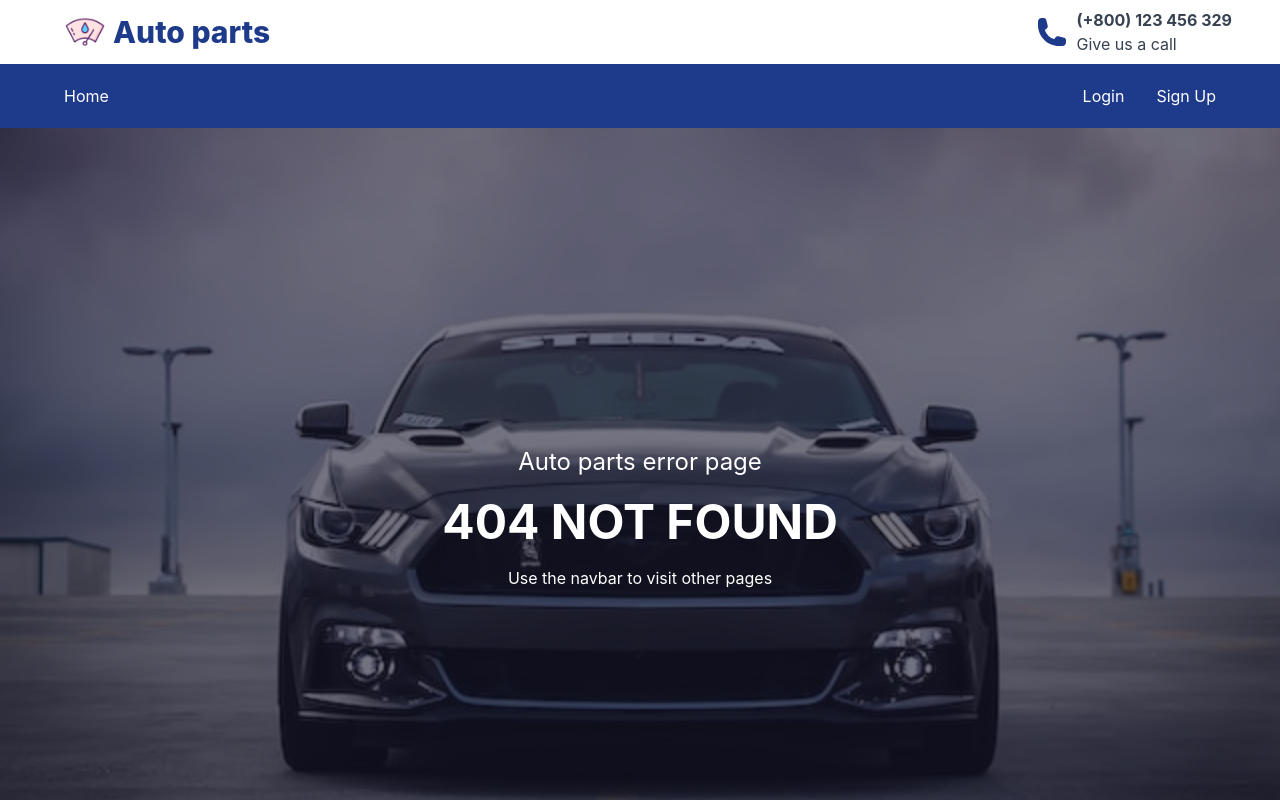
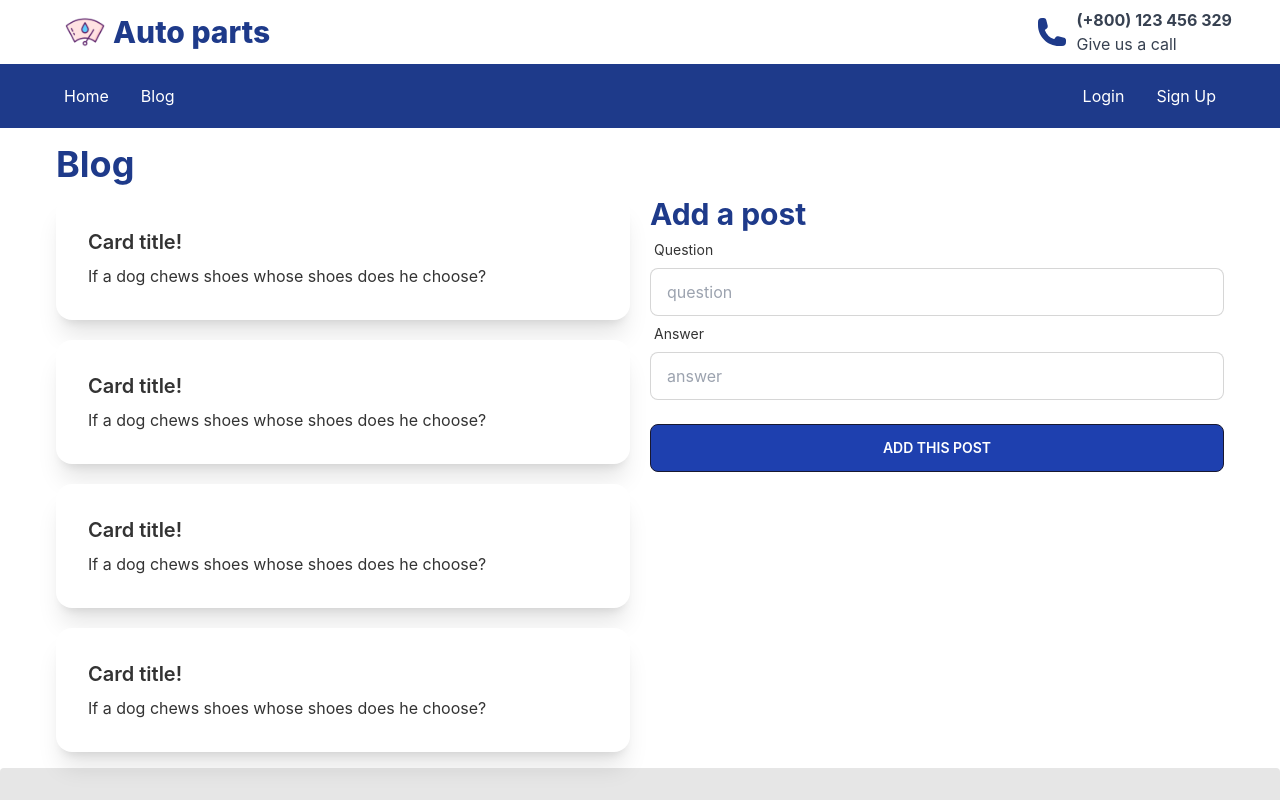
Before and after one commit to ashrafcse3/auto-parts-client-assignment-12, a React (Create React App) app: page /blog in a window 1280 px wide. Shown: the top 800 px of the page. Built offline with nearby package versions, Linux system fonts and the light colour scheme; no server answers.

Commit message:
blog design added

```diff
--- /dev/null
+++ b/src/Pages/Blog/AddAPost/AddAPost.js
@@ -0,0 +1,37 @@
+import React from 'react';
+import { useForm } from 'react-hook-form';
+
+const AddAPost = () => {
+    const { register, handleSubmit, formState: { errors }, } = useForm();
+
+    const onSubmit = data => {
+        console.log(data)
+    }
+
+    return (
+        <div>
+            <h1 className='text-3xl font-bold text-blue-900'>Add a post</h1>
+            <form onSubmit={handleSubmit(onSubmit)}>
+                <div className="form-control">
+                    <label className="label">
+                        <span className="label-text">Question</span>
+                    </label>
+                    <input {...register('question', { required: 'provide your question' })} name="question" type="text" placeholder="question" className="input input-bordered" />
+                    {errors.question && <p className='text-red-600'>{errors.question?.message}</p>}
+                </div>
+                <div className="form-control">
+                    <label className="label">
+                        <span className="label-text">Answer</span>
+                    </label>
+                    <input {...register('answer', { required: 'provide your answer' })} name="answer" type="text" placeholder="answer" className="input input-bordered" />
+                    {errors.answer && <p className='text-red-600'>{errors.answer?.message}</p>}
+                </div>
+                <div className="form-control mt-6">
+                    <button type='submit' className="btn bg-blue-800 text-white hover:bg-blue-900">Add this post</button>
+                </div>
+            </form>
+        </div>
+    );
+};
+
+export default AddAPost;
--- /dev/null
+++ b/src/Pages/Blog/Blog/Blog.js
@@ -0,0 +1,22 @@
+import React from 'react';
+import AddAPost from '../AddAPost/AddAPost';
+import EachPost from '../EachPost/EachPost';
+
+const Blog = () => {
+    return (
+        <div className='mx-auto max-w-[1200px] p-4'>
+            <h1 className='text-4xl font-bold mb-3 text-blue-900'>Blog</h1>
+            <div className='grid grid-cols-1 md:grid-cols-2 gap-5'>
+                <div className='grid grid-cols-1 gap-5'>
+                    <EachPost></EachPost>
+                    <EachPost></EachPost>
+                    <EachPost></EachPost>
+                    <EachPost></EachPost>
+                </div>
+                <AddAPost></AddAPost>
+            </div>
+        </div>
+    );
+};
+
+export default Blog;
--- /dev/null
+++ b/src/Pages/Blog/EachPost/EachPost.js
@@ -0,0 +1,14 @@
+import React from 'react';
+
+const EachPost = () => {
+    return (
+        <div className="card bg-base-100 shadow-xl">
+            <div className="card-body">
+                <h2 className="card-title">Card title!</h2>
+                <p>If a dog chews shoes whose shoes does he choose?</p>
+            </div>
+        </div>
+    );
+};
+
+export default EachPost;
--- a/src/Pages/NotFound/NotFound.js
+++ b/src/Pages/NotFound/NotFound.js
@@ -2,10 +2,14 @@ import React from 'react';
 import img3 from '../../assets/images/banner/img3.jpg'
 import Footer from '../Shared/Footer/Footer';
 import Navbar from '../Shared/Navbar/Navbar';
+import { Helmet } from 'react-helmet';
 
 const NotFound = () => {
     return (
         <div>
+            <Helmet>
+                <title>AP | 404 Not Found</title>
+            </Helmet>
             <Navbar></Navbar>
             <div className="hero min-h-screen" style={{ backgroundImage: `url(${img3})` }}>
                 <div className="hero-overlay bg-opacity-60"></div>
--- a/src/Pages/Shared/Navbar/Navbar.js
+++ b/src/Pages/Shared/Navbar/Navbar.js
@@ -14,6 +14,7 @@ const Navbar = () => {
                 <li><Link to='/dashboard' className='link link-hover'>Dashboard</Link></li>
                 : ''
         }
+        <li><Link to='/blog' className='link link-hover'>Blog</Link></li>
     </>;
 
     const handleLogOut = () => {
--- a/src/Routes/Routes/Routes.js
+++ b/src/Routes/Routes/Routes.js
@@ -15,6 +15,7 @@ import Register from "../../Pages/Login/Register/Register";
 import MyProducts from "../../Pages/Dashboard/MyProducts/MyProducts";
 import NotFound from "../../Pages/NotFound/NotFound";
 import PrivateRoute from "../PrivateRoute/PrivateRoute";
+import Blog from "../../Pages/Blog/Blog/Blog";
 
 const router = createBrowserRouter([
     {
@@ -37,6 +38,10 @@ const router = createBrowserRouter([
                 path: '/category/:id',
                 element: <PrivateRoute><EachCategory></EachCategory></PrivateRoute>,
                 loader: ({ params }) => fetch(`http://localhost:4000/productbycategory/${params.id}`)
+            },
+            {
+                path: '/blog',
+                element: <Blog></Blog>,
             },
         ],
     },
```
